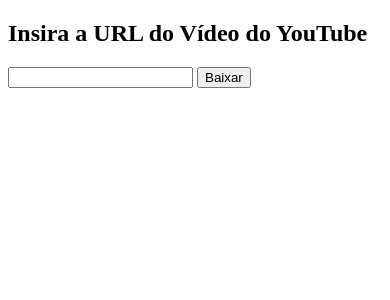
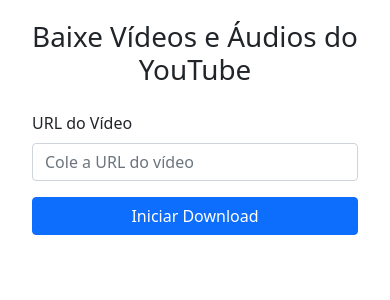
Before and after one commit to devtiagoabreu/ytsaver, a Flask app: page / in a window 390 px wide. Shown: the top 300 px of the page. Run offline with Flask 3, Linux system fonts and the light colour scheme.

Commit message:
Exibido o progresso de download e transcrição no frontend - Melhorada a estrutura da página com Bootstrap para uma interface mais responsiva

```diff
--- a/app.py
+++ b/app.py
@@ -1,47 +1,51 @@
 import os
 import re
 from flask import Flask, request, render_template
-from pytubefix import YouTube  # Usando pytubefix
+from pytubefix import YouTube
 from moviepy.editor import VideoFileClip
-from youtube_transcript_api import YouTubeTranscriptApi, TranscriptsDisabled
+from youtube_transcript_api import YouTubeTranscriptApi
 
 app = Flask(__name__)
 
 def limpar_nome(nome):
     return re.sub(r'[^a-zA-Z0-9_-]', '_', nome)
 
-def baixar_video(url, pasta):
-    yt = YouTube(url)  # Usando pytubefix aqui
+# Função para tratar o progresso do download
+def progresso_callback(stream, chunk, bytes_remaining):
+    total_size = stream.filesize
+    bytes_downloaded = total_size - bytes_remaining
+    progresso = (bytes_downloaded / total_size) * 100
+    print(f"Progresso: {progresso:.2f}%")
+    return progresso
+
+def baixar_video(url, pasta, progresso_callback):
+    yt = YouTube(url)
     titulo_limpo = limpar_nome(yt.title)
-
-    # Baixar o vídeo na maior resolução possível
-    video_stream = yt.streams.filter(progressive=True, file_extension="mp4").order_by('resolution').desc().first()
     video_path = os.path.join(pasta, f"{titulo_limpo}.mp4")
     audio_path = os.path.join(pasta, f"{titulo_limpo}.mp3")
 
-    # Fazendo o download do vídeo
+    # Obtém o stream de maior resolução
+    video_stream = yt.streams.get_highest_resolution()
+
+    # Baixando o vídeo com monitoramento do progresso
     video_stream.download(output_path=pasta, filename=f"{titulo_limpo}.mp4")
 
-    # Convertendo o áudio
+    # Extrai o áudio do vídeo
     video = VideoFileClip(video_path)
     video.audio.write_audiofile(audio_path)
     video.close()
+
     return titulo_limpo
 
 def obter_transcricao(url, pasta, titulo):
     video_id = url.split("v=")[-1]
     try:
-        # Tentando obter a transcrição em português (pt)
         transcricao = YouTubeTranscriptApi.get_transcript(video_id, languages=['pt'])
         texto = "\n".join([item["text"] for item in transcricao])
         transcricao_path = os.path.join(pasta, f"{titulo}.txt")
         with open(transcricao_path, "w", encoding="utf-8") as f:
             f.write(texto)
-    except TranscriptsDisabled:
-        # Caso o vídeo tenha transcrição desabilitada
-        print("Transcrição desabilitada para este vídeo.")
     except Exception as e:
-        # Tratando outros erros
         print(f"Erro ao obter a transcrição: {e}")
 
 @app.route("/", methods=["GET", "POST"])
@@ -52,7 +56,7 @@ def index():
         pasta = os.path.join(desktop, "Videos_Baixados")
         os.makedirs(pasta, exist_ok=True)
 
-        titulo = baixar_video(url, pasta)
+        titulo = baixar_video(url, pasta, progresso_callback)
         obter_transcricao(url, pasta, titulo)
 
         return f"Download concluído! Arquivos salvos em {pasta}"
--- a/templates/index.html
+++ b/templates/index.html
@@ -1,13 +1,83 @@
 <!DOCTYPE html>
-<html>
+<html lang="pt">
 <head>
-    <title>Download de Vídeo do YouTube</title>
+    <meta charset="UTF-8">
+    <meta name="viewport" content="width=device-width, initial-scale=1.0">
+    <title>Youtube Downloader</title>
+    <!-- Adicionando Bootstrap para estilização -->
+    <link href="https://cdn.jsdelivr.net/npm/bootstrap@5.1.0/dist/css/bootstrap.min.css" rel="stylesheet">
+    <style>
+        body {
+            padding: 20px;
+        }
+        .progress-container {
+            margin-top: 20px;
+        }
+        #progress-bar {
+            width: 0%;
+        }
+    </style>
 </head>
 <body>
-    <h2>Insira a URL do Vídeo do YouTube</h2>
-    <form method="post">
-        <input type="text" name="url" required>
-        <button type="submit">Baixar</button>
-    </form>
+    <div class="container">
+        <h1 class="text-center mb-4">Baixe Vídeos e Áudios do YouTube</h1>
+        <form id="urlForm" method="POST">
+            <div class="mb-3">
+                <label for="url" class="form-label">URL do Vídeo</label>
+                <input type="text" class="form-control" id="url" name="url" placeholder="Cole a URL do vídeo" required>
+            </div>
+            <button type="submit" class="btn btn-primary w-100">Iniciar Download</button>
+        </form>
+
+        <div class="progress-container" id="progress-container" style="display:none;">
+            <label for="progress-bar">Progresso</label>
+            <div class="progress">
+                <div id="progress-bar" class="progress-bar progress-bar-striped progress-bar-animated" role="progressbar" aria-valuenow="0" aria-valuemin="0" aria-valuemax="100" style="width: 0%"></div>
+            </div>
+        </div>
+
+        <div class="alert alert-success mt-4" id="result" style="display:none;"></div>
+    </div>
+
+    <!-- Scripts -->
+    <script src="https://cdn.jsdelivr.net/npm/bootstrap@5.1.0/dist/js/bootstrap.bundle.min.js"></script>
+    <script src="https://code.jquery.com/jquery-3.6.0.min.js"></script>
+    <script>
+        $(document).ready(function() {
+            $('#urlForm').on('submit', function(event) {
+                event.preventDefault();
+                var url = $('#url').val();
+
+                $('#progress-container').show();
+                $('#progress-bar').css('width', '0%');
+
+                $.ajax({
+                    url: '/',
+                    method: 'POST',
+                    data: { url: url },
+                    xhr: function() {
+                        var xhr = new XMLHttpRequest();
+                        xhr.upload.addEventListener("progress", function(event) {
+                            if (event.lengthComputable) {
+                                var percent = (event.loaded / event.total) * 100;
+                                $('#progress-bar').css('width', percent + '%');
+                            }
+                        });
+                        return xhr;
+                    },
+                    success: function(response) {
+                        $('#progress-bar').css('width', '100%');
+                        $('#result').text('Download concluído! Arquivos salvos em sua área de trabalho.');
+                        $('#result').show();
+                    },
+                    error: function(xhr, status, error) {
+                        $('#progress-bar').css('width', '0%');
+                        $('#result').text('Ocorreu um erro ao processar o download. Tente novamente.');
+                        $('#result').show();
+                    }
+                });
+            });
+        });
+    </script>
 </body>
 </html>
```
Also changed, not shown: ytsaver_beta.py (+62 -0 lines).
